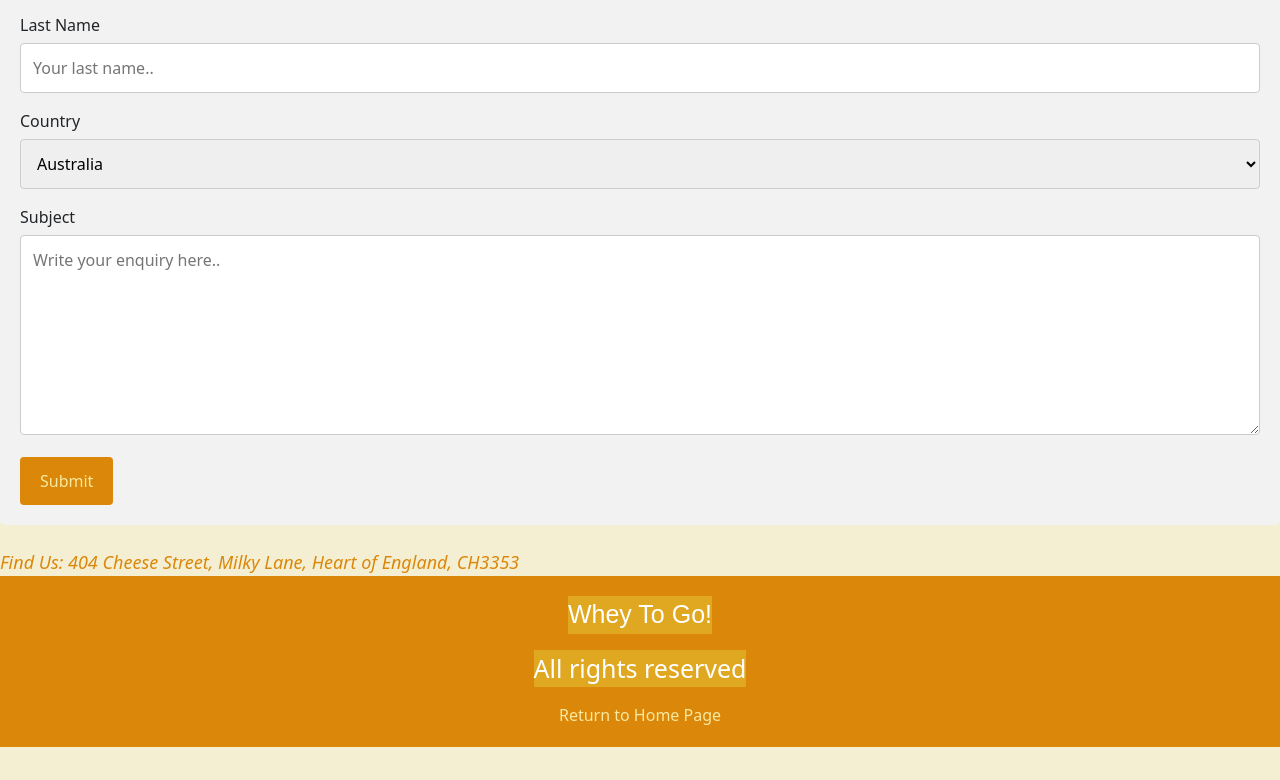
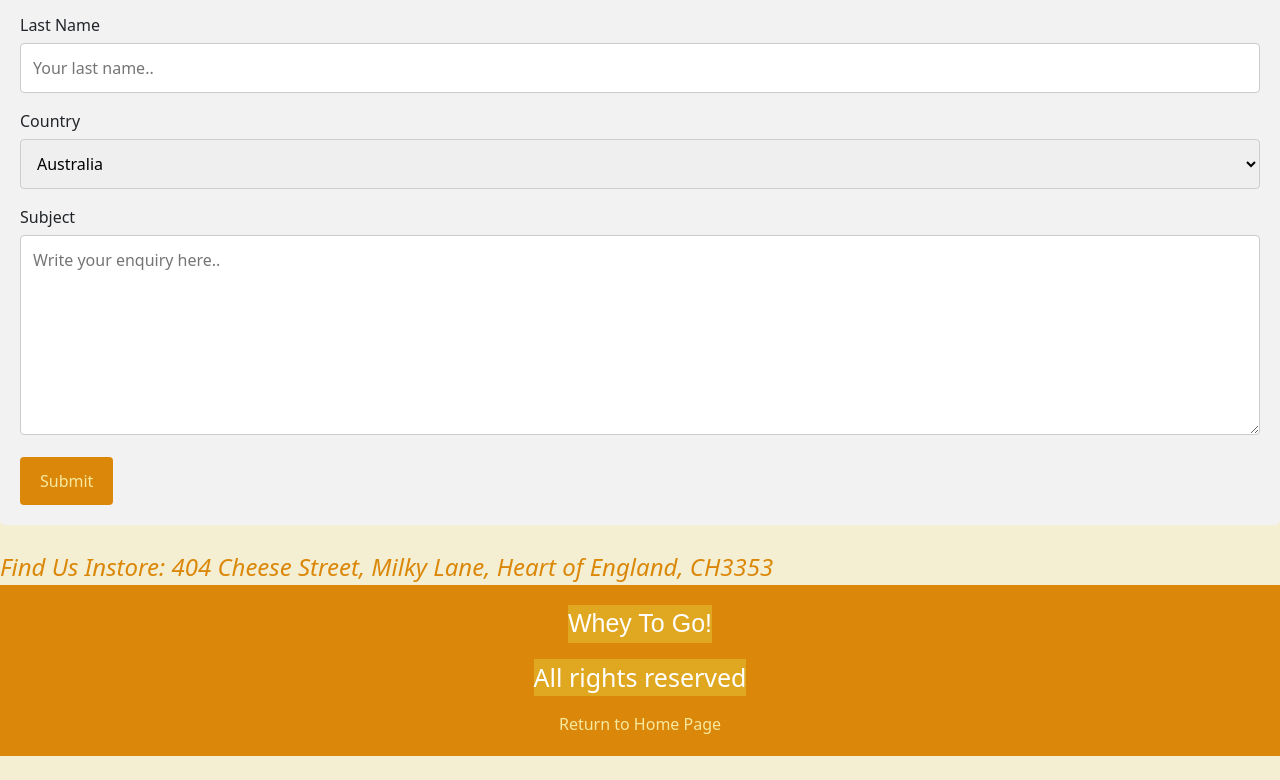
Before and after one commit to Remyvts11/Whey-to-go-pm1, a plain HTML site: page contact.html in a window 1280 px wide. Shown: the part 440-1220 px from the top of the page. Drawn offline with nearby package versions, Linux system fonts and the light colour scheme; a web font is replaced by a local one.

Commit message:
added address above footer

```diff
--- a/contact.html
+++ b/contact.html
@@ -52,7 +52,8 @@
   </div>
 
   <br>
-  <i style="color:#db8709; font-size:large; text-align: center;">Find Us: 404 Cheese Street, Milky Lane, Heart of England, CH3353</i>
+  <i style="color:#db8709; font-size:x-large; text-align:center;">Find Us Instore: 404 Cheese Street, Milky Lane, Heart of England, CH3353</i>
+  <br>
 
    <!--footer-->
    <footer>
```
Also changed, not shown: index.html (+2 -0 lines). Lines whose indentation alone changed are shown as unchanged.
